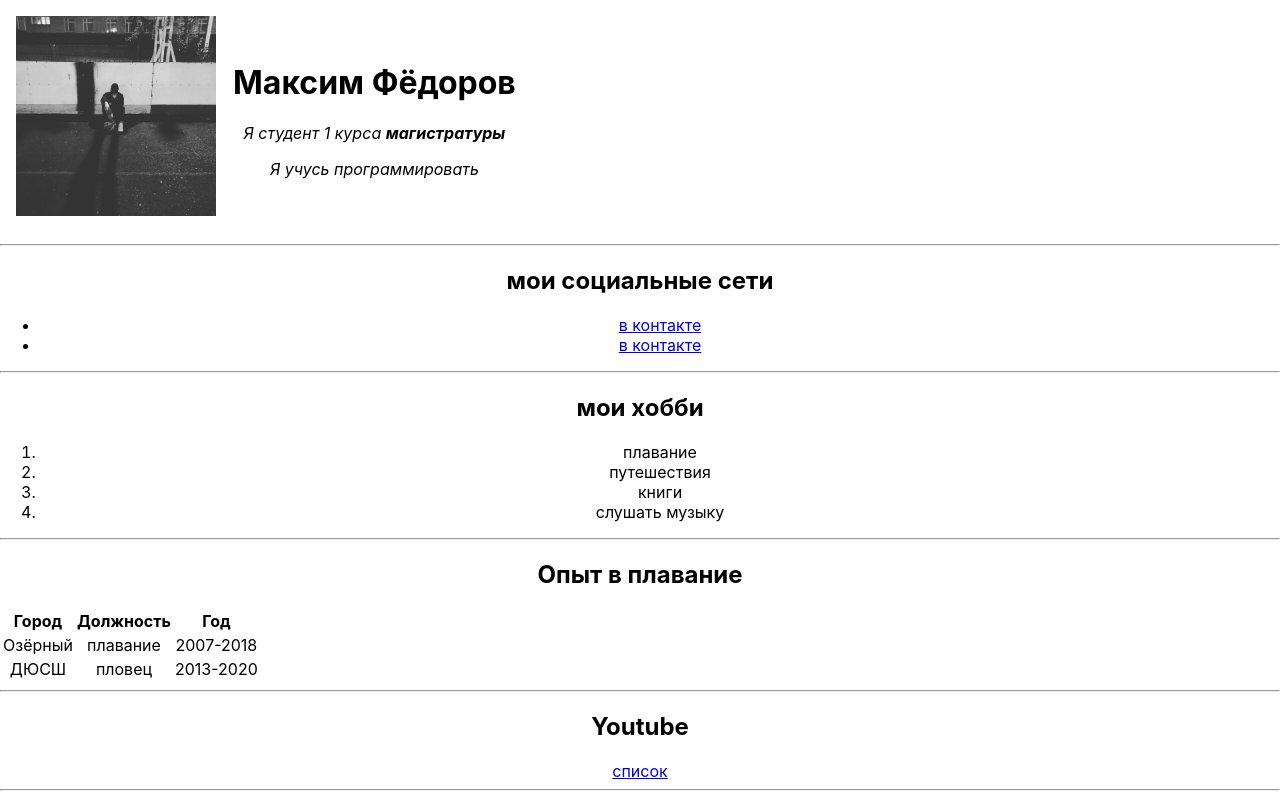
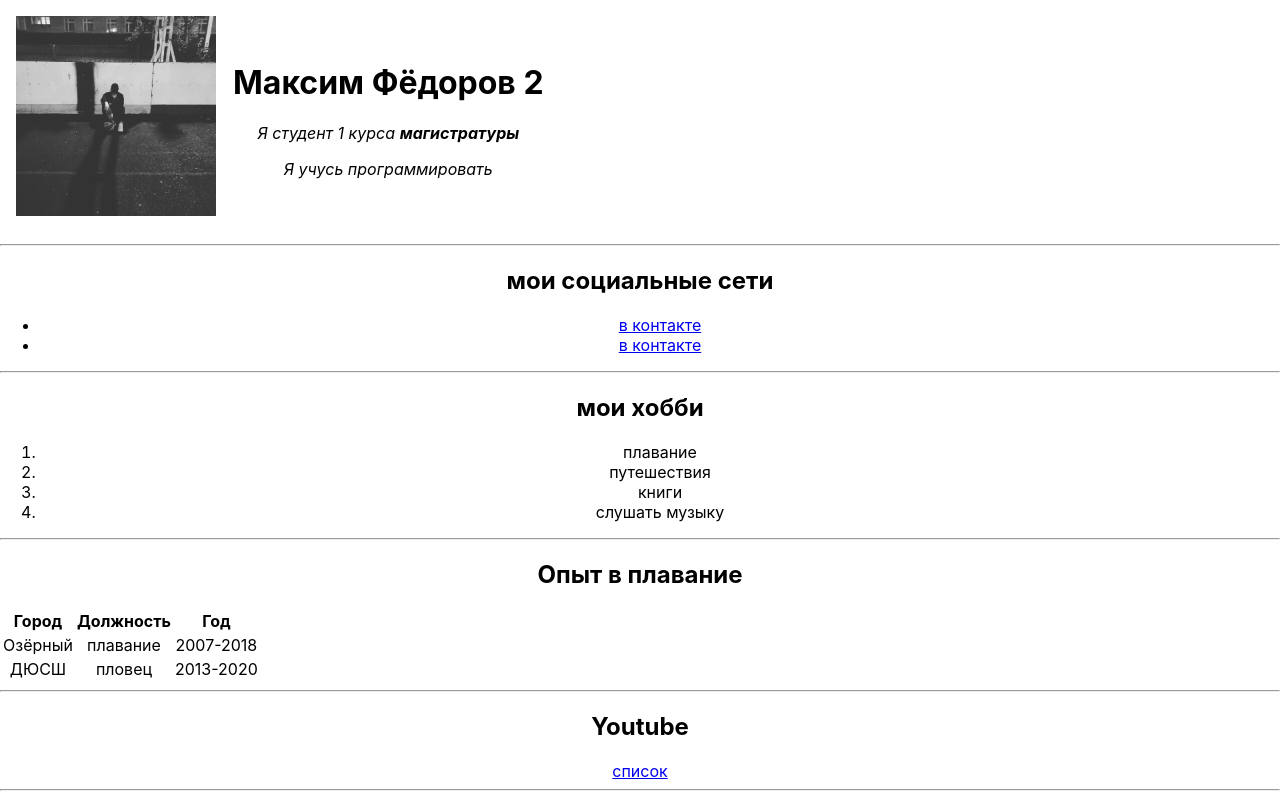
Before and after one commit to MaximFlame/react-app-test, a React (Create React App) app: page / in a window 1280 px wide. Shown: the top 800 px of the page. Built offline with nearby package versions, Linux system fonts and the light colour scheme.

Commit message:
Изменил заголовок

```diff
--- a/src/App.js
+++ b/src/App.js
@@ -11,7 +11,7 @@ function App() {
             <Image/>
           </td>
           <td>
-            <h1>Максим Фёдоров</h1>
+            <h1>Максим Фёдоров 2</h1>
             <p><em>Я студент 1 курса <strong>магистратуры</strong></em></p>
             <p><em>Я учусь программировать</em></p>
           </td>
```
